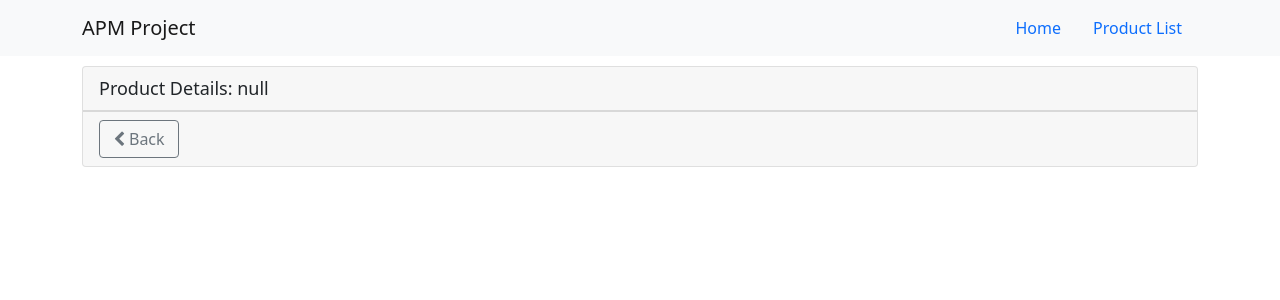
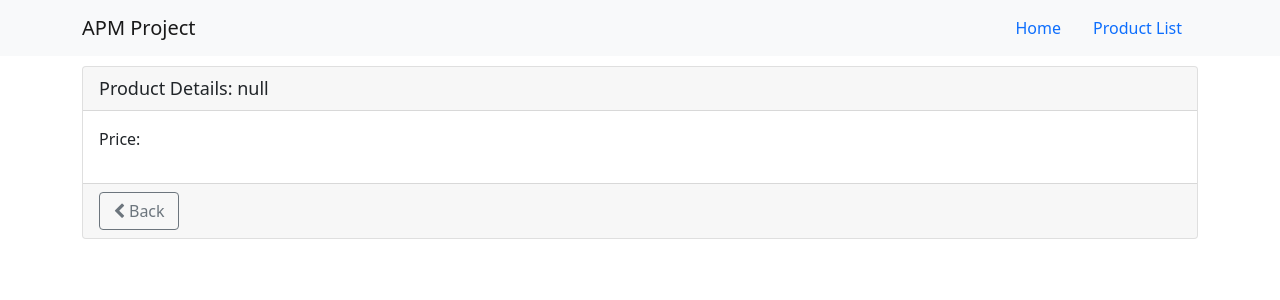
Before and after one commit to lutfiqaraman/APM, an Angular app: page /products/1 in a window 1280 px wide. Shown: the top 300 px of the page. Built offline with nearby package versions, Linux system fonts and the light colour scheme.

Commit message:
Build product details card

```diff
--- a/src/app/products/ProductDetails/product-detail.component.html
+++ b/src/app/products/ProductDetails/product-detail.component.html
@@ -1,6 +1,9 @@
 <div class="card">
   <div class="card-header">
     {{ pageTitle + ': ' + product?.productName }}
+  </div>
+  <div class="card-body">
+    <p>Price: {{ product?.price }}</p>
   </div>
   <div class="card-footer">
     <button class="btn btn-outline-secondary" style="width: 80px" (click)="onBack()">
```
